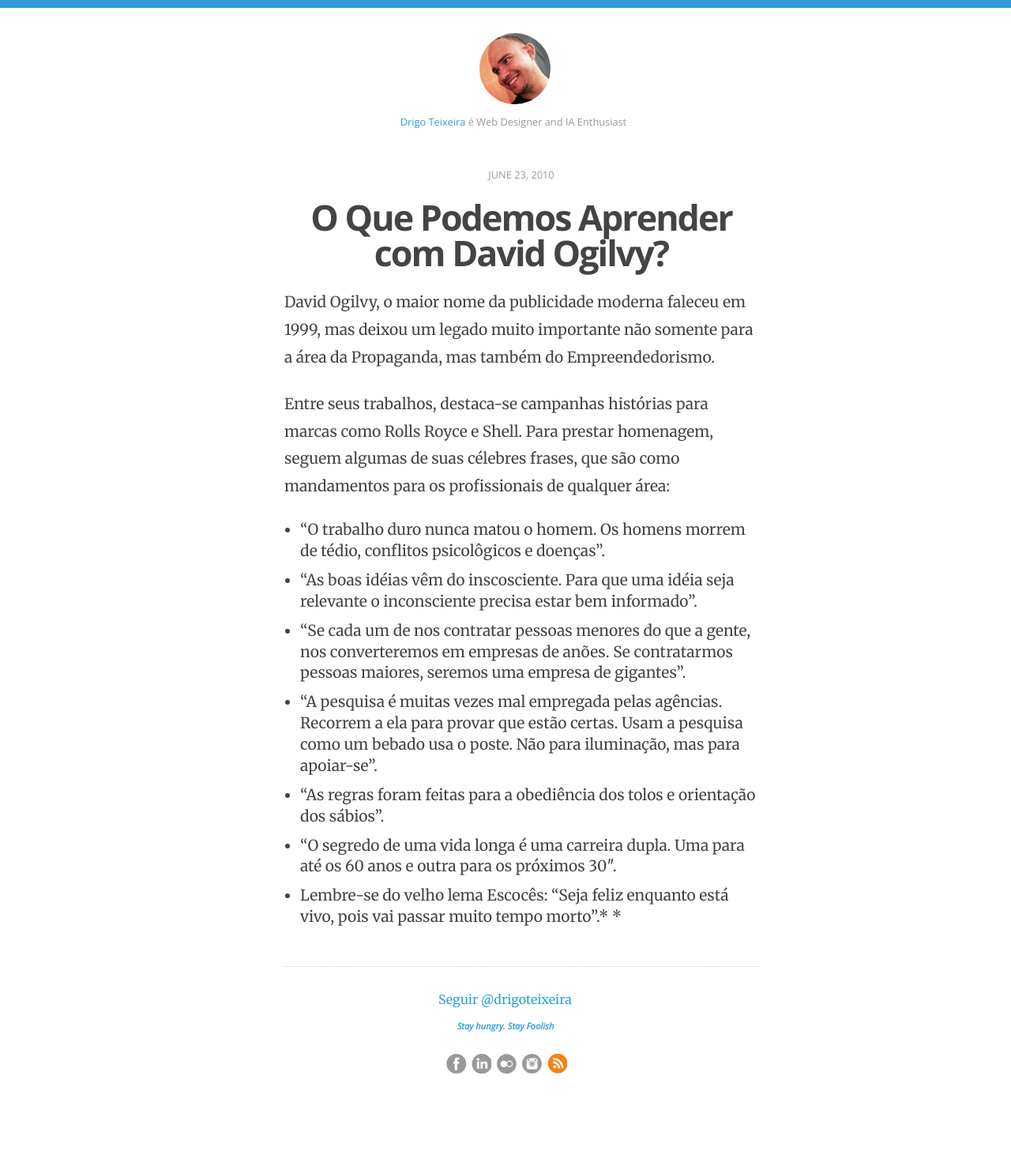
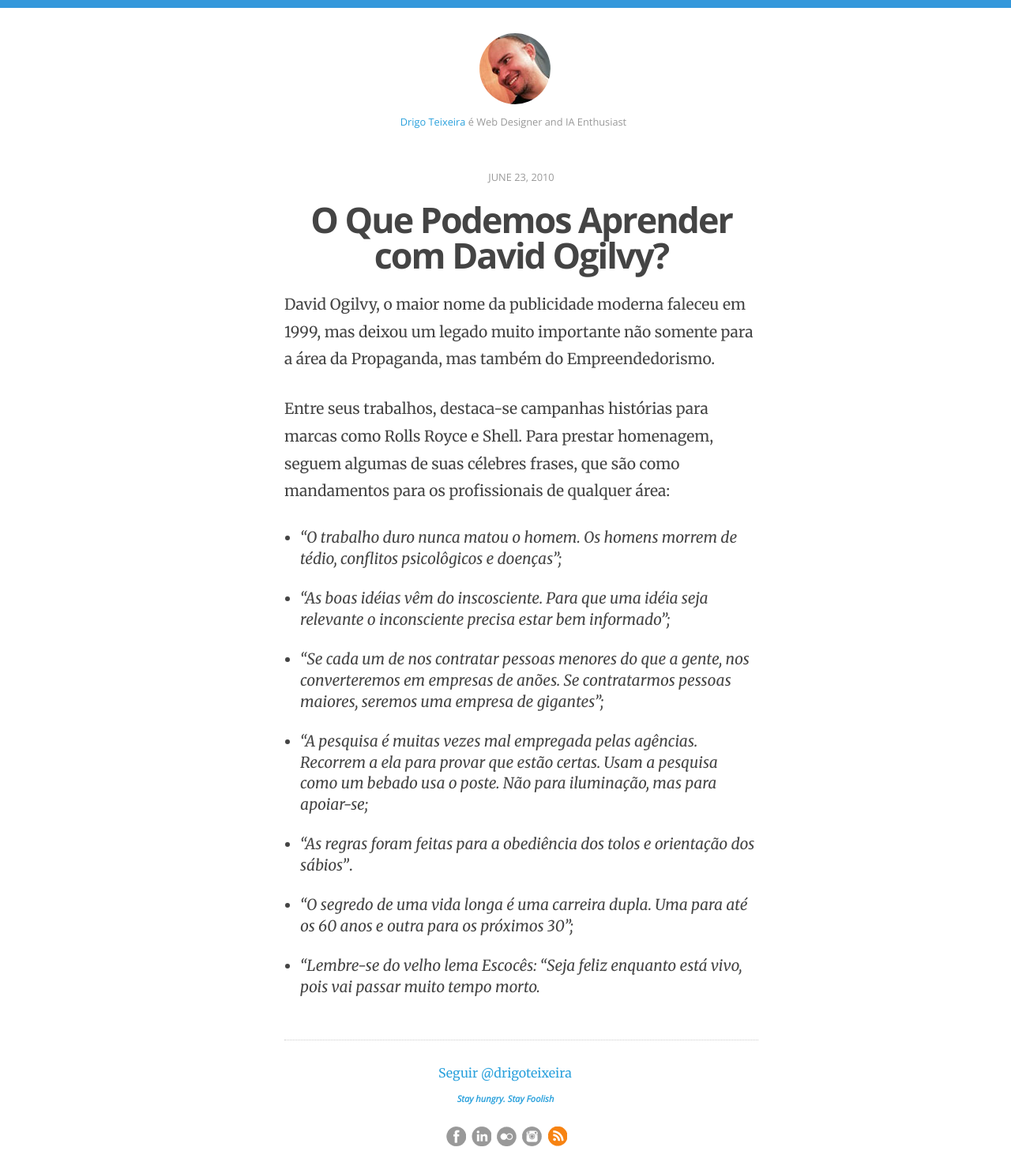
Before and after one commit to drigoteixeira/drigoteixeira.github.io, a Jekyll site: the page built from _posts/2010-06-23-o-que-podemos-aprender-com-david-ogilvy.md, in a window 1280 px wide. Shown: the whole page at 79% size. Built offline with Jekyll 4.4.1, drawn with Linux system fonts in a browser that asks for light colours; nearby versions of some CDN libraries; comment, search, counter and statistics services are not loaded; before the commit the page ends 1384 px from its top, so only the background shows below that.

Commit message:
Fixing the markdown code on posts. Improving the style of lists and improving the pagination format

```diff
--- a/style.scss
+++ b/style.scss
@@ -99,7 +99,7 @@
 p {
     font-size: 1.2em;
     line-height: 1.8em;
-    margin-bottom: 1.3em;
+    margin-bottom: 1.5em;
 }
 
 .excerpt {
@@ -119,14 +119,14 @@
 }
 
 .post ul li, .post ol li {
-        margin-bottom: 10px;
+        margin-bottom: 1.2em;
         line-height: 1.4em;
 }
 
 
 blockquote {
         font-style: italic;
-        border-left: 5px solid $orange-color;
+        border-left: 5px solid #3498db;
         margin-left: 0;
         padding-left: 20px;
         line-height: 1.6em;
```
Also changed, not shown: _posts/2010-04-18-a-arte-de-definir-preco-por-pablo-picasso.md (+3 -3 lines), _posts/2010-06-23-o-que-podemos-aprender-com-david-ogilvy.md (+7 -7 lines), _posts/2013-09-24-infancia-bruce-springsteen.md (+1 -0 lines), _posts/2014-02-06-minha-experiencia-construcao-prototipo-html.md (+3 -3 lines), blog/index.html (+10 -10 lines).
